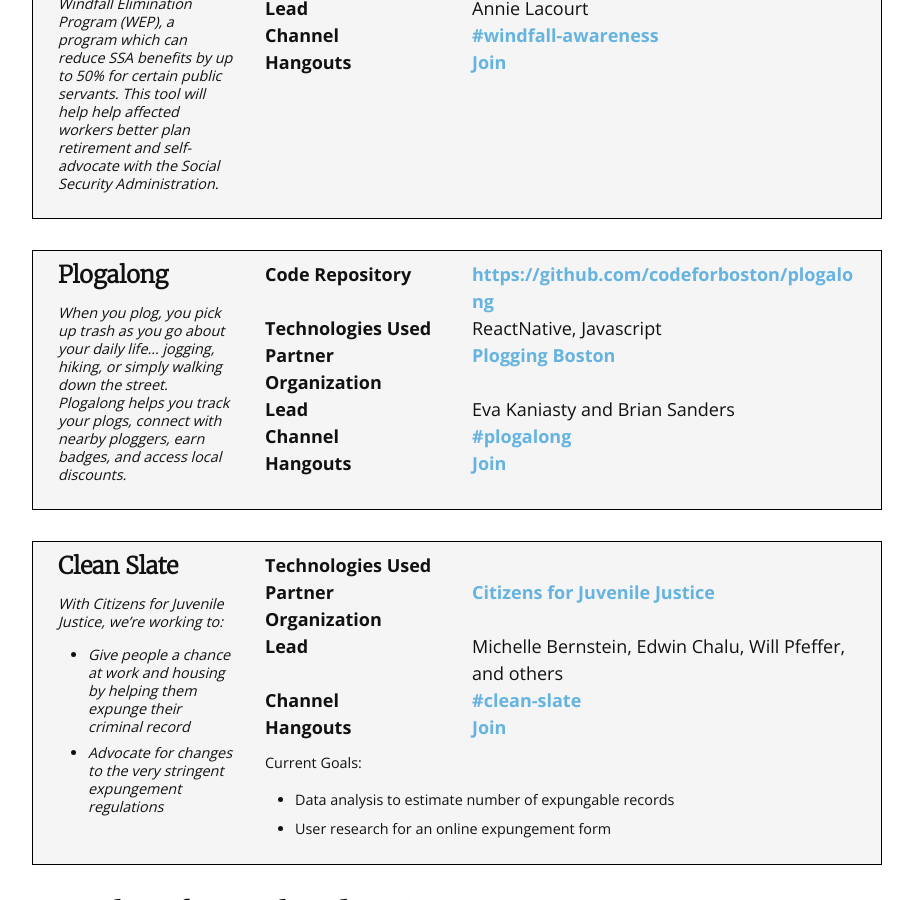
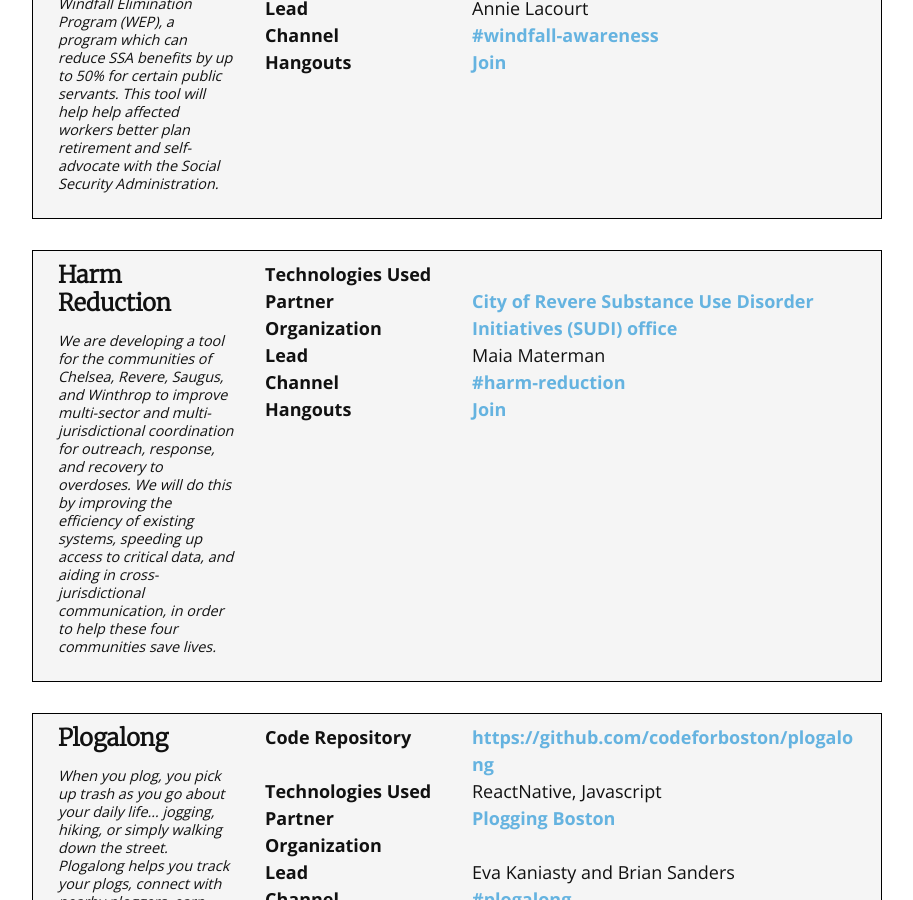
Before and after one commit to codeforboston/codeforboston.org, a Jekyll site: the page built from projects.html, in a window 1280 px wide and 900 px high, scrolled down 1497 px. Shown: the whole window, without its empty margins (183-1096 px from the left). Built offline with Jekyll 4.4.1, drawn with Linux system fonts in a browser that asks for light colours; nearby versions of some CDN libraries.

Commit message:
Added harm reduction to yaml

```diff
--- a/_data/projects/active.yml
+++ b/_data/projects/active.yml
@@ -52,6 +52,20 @@
   slackChannel: windfall-awareness
   hangoutsSlug: windfallawareness
 -
+  name: Harm Reduction
+  elevatorPitch: >-
+    We are developing a tool for the communities of Chelsea, Revere, Saugus, and Winthrop to
+    improve multi-sector and multi-jurisdictional coordination for outreach, response, and
+    recovery to overdoses. We will do this by improving the efficiency of existing systems,
+    speeding up access to critical data, and aiding in cross-jurisdictional  communication,
+    in order to help these four communities save lives.
+  lead: Maia Materman
+  partner:
+    - name: City of Revere Substance Use Disorder Initiatives (SUDI) office
+      url: https://www.revere.org/departments/substance-use-disorder-initiatives
+  slackChannel: harm-reduction
+  hangoutsSlug: harmreduction
+-
   name: Plogalong
   repository: https://github.com/codeforboston/plogalong
   elevatorPitch: >-
```
